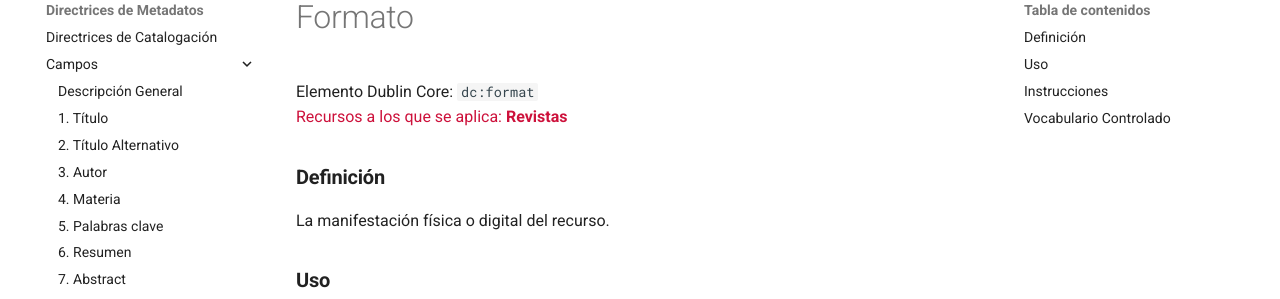
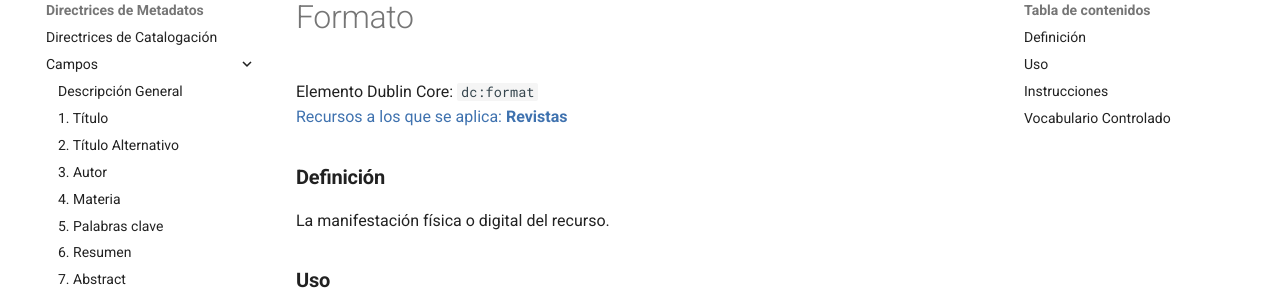
Before and after one commit to luis575497/biblioteca-digital-docs, an MkDocs documentation site: the page built from docs/metadatos/formato.md, in a window 1280 px wide. Shown: the part 149-448 px from the top of the page. Built offline with MkDocs 1.6.1 and Material for MkDocs 9.7.7, drawn with Linux system fonts in a browser that asks for light colours; comment, search, counter and statistics services are not loaded; the version menu is left out.

Commit message:
Update formato.md

```diff
--- a/docs/metadatos/formato.md
+++ b/docs/metadatos/formato.md
@@ -1,6 +1,6 @@
 #Formato
 Elemento Dublin Core: `dc:format`
-<span style="color:#CD113B">Recursos a los que se aplica: __Revistas__ </span>
+<span style="color:#3F72AF">Recursos a los que se aplica: __Revistas__ </span>
 
 ### __Definición__
 La manifestación física o digital del recurso.
```
